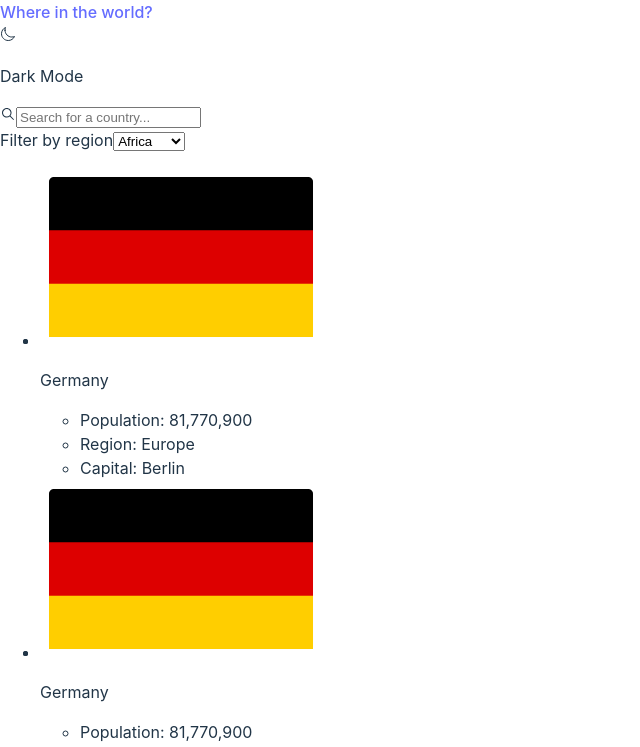
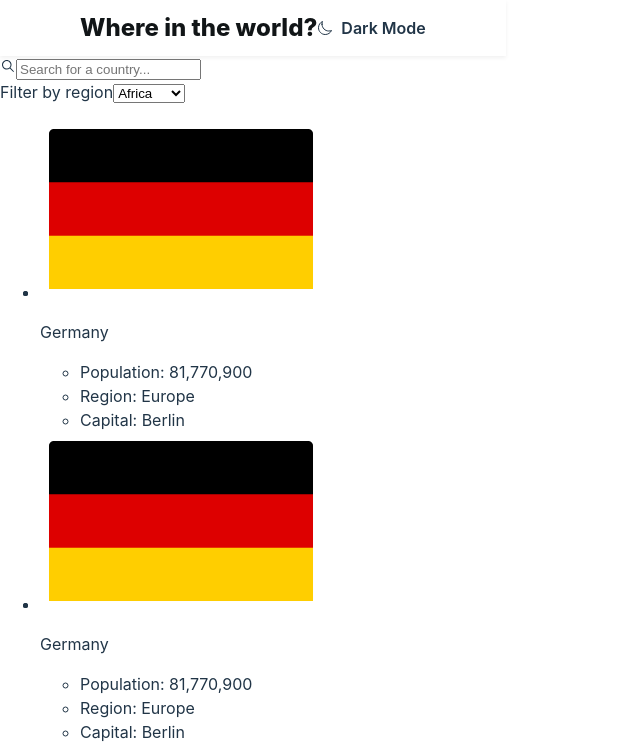
Before and after one commit to evglbnv/CountriesAPI, a React (Vite) app: page / in a window 1280 px wide. Shown: the top 747 px of the page, without its empty margins (0-640 px from the left). Built offline with nearby package versions, Linux system fonts and the light colour scheme.

Commit message:
Feature: Header CSS layout

```diff
--- a/src/components/Header/index.jsx
+++ b/src/components/Header/index.jsx
@@ -13,8 +13,8 @@ function Header() {
         >
           Where in the world?
         </Link>
-        <ThemeSwitcher />
       </div>
+      <ThemeSwitcher />
     </header>
   );
 }
--- a/src/components/Header/styles.module.css
+++ b/src/components/Header/styles.module.css
@@ -1,3 +1,19 @@
-.header {}
+.header {
+    display: flex;
+    justify-content: space-between;
+    align-items: center;
+    max-width: 1440px;
+    max-height: 80px;
+    background-color: white;
+    box-shadow: 0px 2px 4px 0px rgba(0, 0, 0, 0.06);
+    padding: 0 80px 0 80px;
+}
 
 .header__container {}
+
+.header__link {
+    text-decoration: none;
+    color: rgb(17, 21, 23);
+    font-size: 24px;
+    font-weight: 800;
+}
--- a/src/components/ThemeSwitcher/index.jsx
+++ b/src/components/ThemeSwitcher/index.jsx
@@ -1,10 +1,11 @@
 import { IoMoon, IoMoonOutline } from 'react-icons/io5';
+import styles from './styles.module.css';
 
 function ThemeSwitcher() {
   return (
-    <div>
+    <div className={styles.ThemeSwitcher}>
       <IoMoonOutline></IoMoonOutline>
-      <p>Dark Mode</p>
+      <p className={styles.ThemeSwitcher__text}>Dark Mode</p>
     </div>
   );
 }
--- a/src/components/ThemeSwitcher/styles.module.css
+++ b/src/components/ThemeSwitcher/styles.module.css
@@ -0,0 +1,12 @@
+.ThemeSwitcher {
+    display: flex;
+    flex-direction: row;
+    align-items: center;
+    gap: 8px;
+
+}
+
+.ThemeSwitcher__text {
+    font-size: 16px;
+    font-weight: 600;
+}
```
Also changed, not shown: src/components/Card/index.jsx (indentation only).
